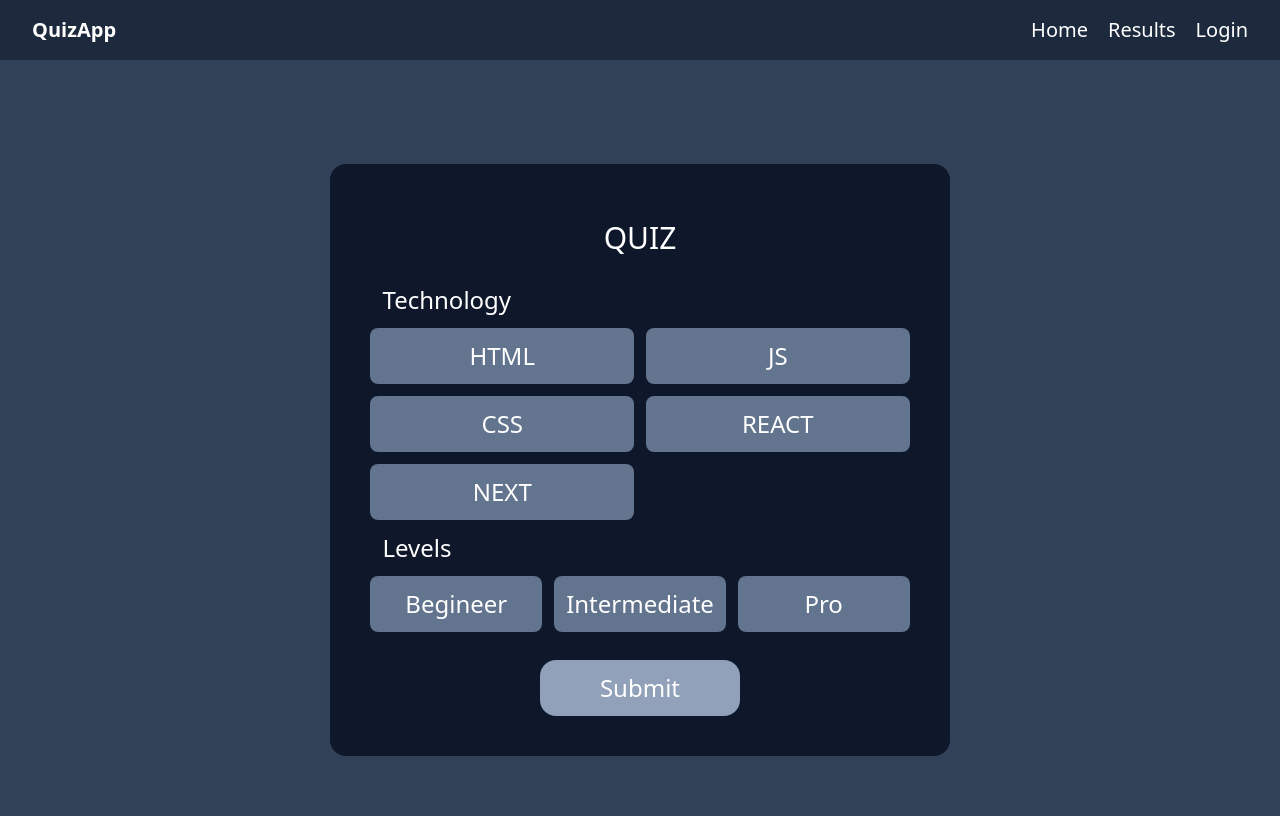
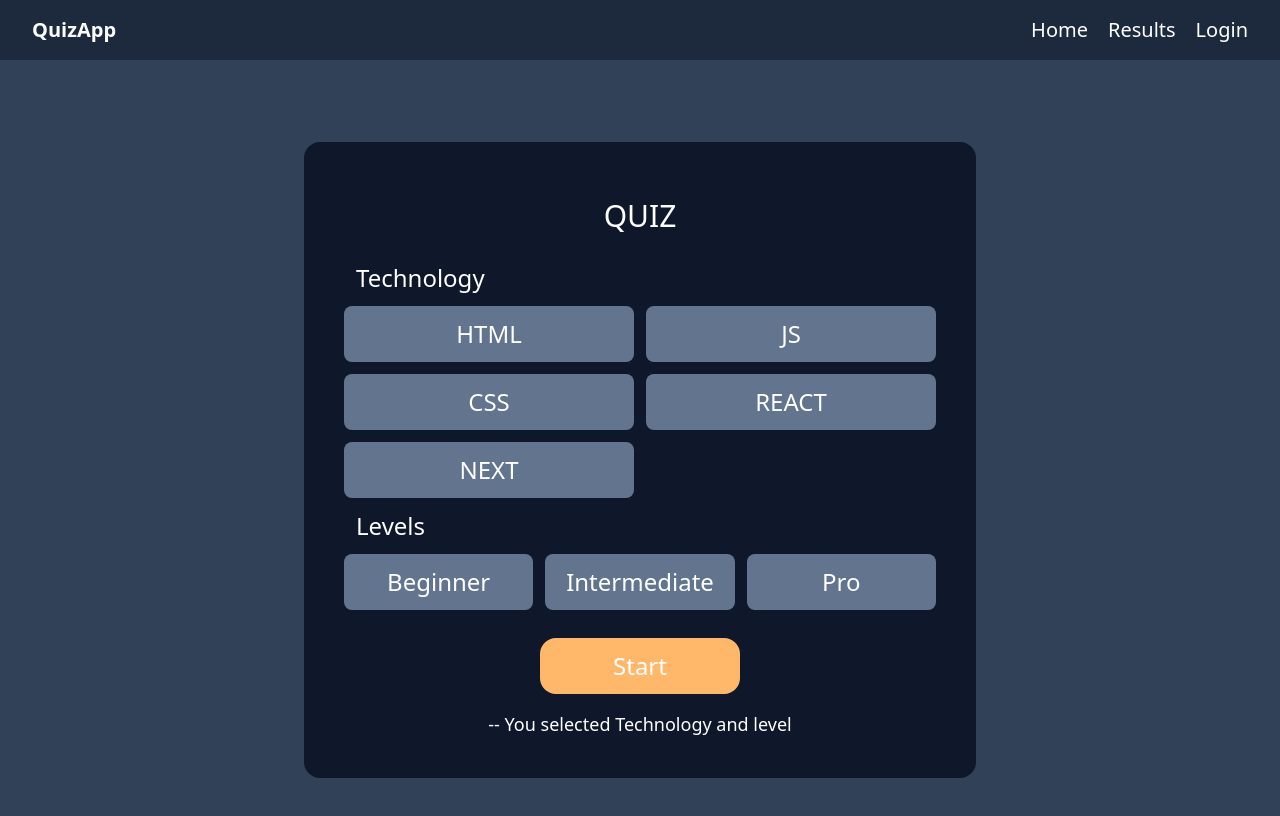
Before and after one commit to Aasheek111/Quiz_FullStack, a React (Vite) app in the folder frontend/: page / in a window 1280 px wide. Shown: the top 816 px of the page. Built offline with nearby package versions, Linux system fonts and the light colour scheme.

Commit message:
ui improvement

```diff
--- a/frontend/src/components/Home.tsx
+++ b/frontend/src/components/Home.tsx
@@ -5,18 +5,22 @@ function Home() {
   const [tech, setTech] = useState<string>("");
 
   const tec = ["HTML", "JS", "CSS", "REACT", "NEXT"];
-  const levels = ["Begineer", "Intermediate", "Pro"];
+  const levels = ["Beginner", "Intermediate", "Pro"];
 
   return (
     <div className="min-h-screen w-full bg-slate-700 flex justify-center items-center text-white">
-      <div className="min-w-md  bg-slate-900  p-10 rounded-2xl text-2xl">
+      <div className="min-w-2xl  bg-slate-900  p-10 rounded-2xl text-2xl">
         <h1 className="text-center bold text-3xl p-4">QUIZ</h1>
 
         <div className="">
           <h1 className="w-full p-3">Technology</h1>
           <div className="grid grid-cols-2 gap-3">
             {tec.map((val, i) => (
-              <button className="bg-slate-500 rounded-lg p-3" key={i}>
+              <button
+                className={` rounded-lg p-3 ${tech==val?"bg-green-600":"bg-slate-500  hover:bg-slate-400 "} hover:scale-105 transition-all `}
+                key={i}
+                onClick={() => setTech(val)}
+              >
                 {val}
               </button>
             ))}
@@ -27,19 +31,28 @@ function Home() {
           <h1 className="p-3">Levels</h1>
           <div className="grid grid-cols-3 gap-3">
             {levels.map((val, i) => (
-              <button className="bg-slate-500 rounded-lg p-3" key={i}>
+              <button
+                className={`rounded-lg transition-all p-3 hover:scale-105 ${level==val?"bg-red-600":"bg-slate-500  hover:bg-slate-400 "}`}
+                key={i}
+                onClick={() => setLevel(val)}
+              >
                 {val}
               </button>
             ))}
           </div>
         </div>
 
-        <div className="flex justify-center items-center">
-          <button className="p-3 bg-slate-400 mt-7 min-w-50 rounded-2xl">
-            Submit
+        <div className="flex justify-center items-center flex-col">
+          <button
+            disabled={!level || !tech}
+            className="p-3  mt-7 min-w-50 rounded-2xl bg-orange-500 transition-all hover:scale-105 hover:bg-orange-500 m-4 disabled:bg-orange-300"
+            onClick={()=>console.log("looooo")}
+          >
+            Start
           </button>
-          <div>
-            {}
+          <div className="text-lg">
+            -- You selected {" "}
+            <span className="font-extrabold text-green-600">{tech}</span>{" "}Technology and <span className="font-extrabold text-red-600">{level}</span>{" "} level
           </div>
         </div>
       </div>
--- a/frontend/src/components/Login.tsx
+++ b/frontend/src/components/Login.tsx
@@ -18,8 +18,8 @@ function Login() {
 
   }
   return (
-    <div className="p-3 w-full flex justify-center items-center text-white  ">
-      <div className=" bg-blue-900 flex items-center rounded-2xl flex-col p-10 shadow-md ">
+    <div className="p-3 w-full flex justify-center items-center text-white bg-slate-600 h-screen ">
+      <div className=" bg-slate-900 flex items-center rounded-2xl flex-col p-10 shadow-md ">
         <h1 className="text-3xl  h-10 mb-10">Login</h1>
         <div className="flex flex-col gap-5 text-2xl ">
           <div>
--- a/frontend/src/components/Register.tsx
+++ b/frontend/src/components/Register.tsx
@@ -14,8 +14,8 @@ function Register() {
   };
 
   return (
-    <div className="p-5 w-full flex justify-center items-center text-white">
-      <div className="bg-blue-900 flex items-center rounded-2xl flex-col p-6 px-20 shadow-md">
+    <div className="p-5 w-full h-screen bg-slate-600 flex justify-center items-center text-white">
+      <div className="bg-slate-900 flex items-center rounded-2xl flex-col p-6 px-20 shadow-md">
         <h1 className="text-3xl h-10 mb-10">Register</h1>
 
         <div className="flex flex-col gap-5 text-2xl">
```
